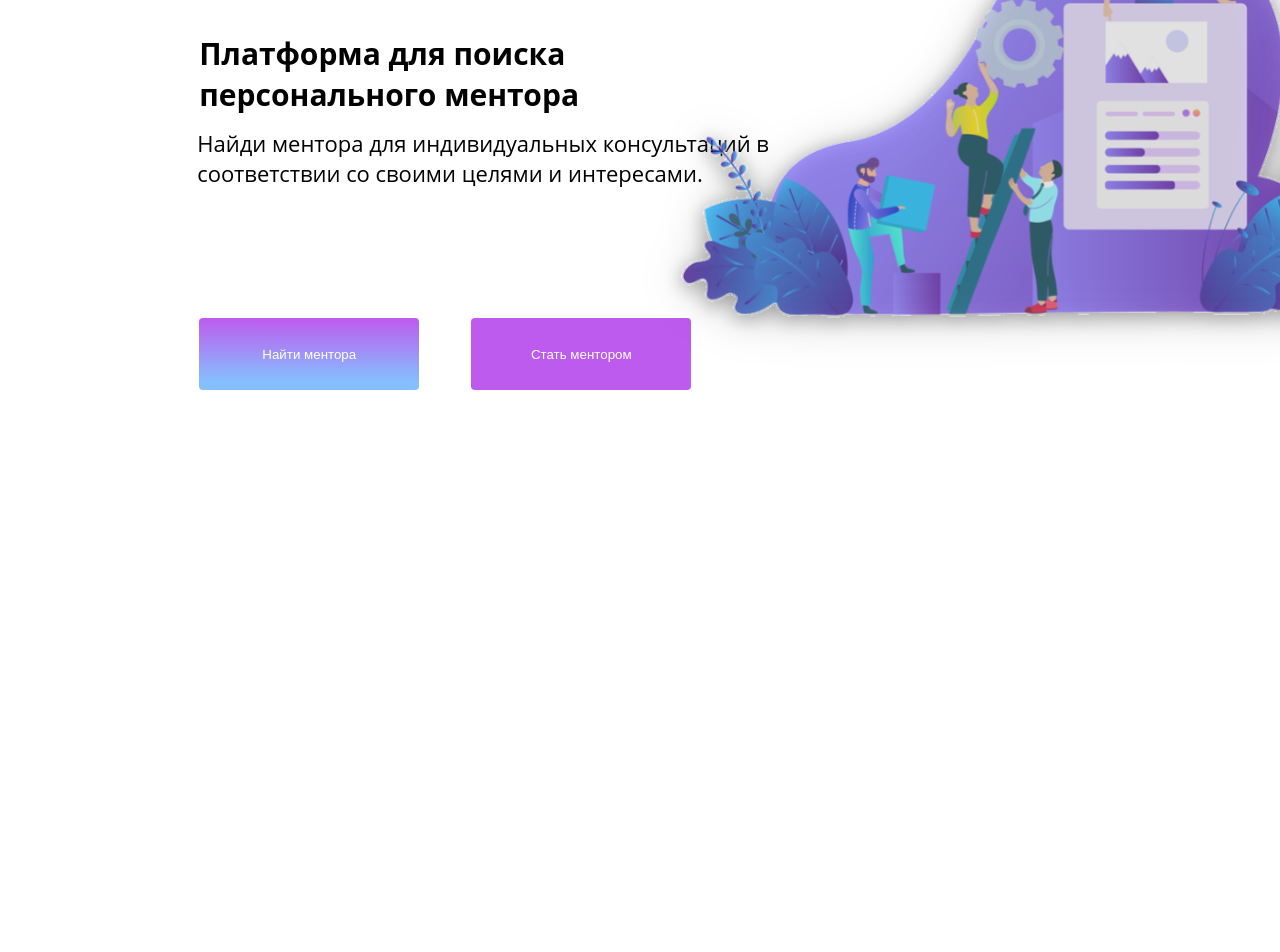
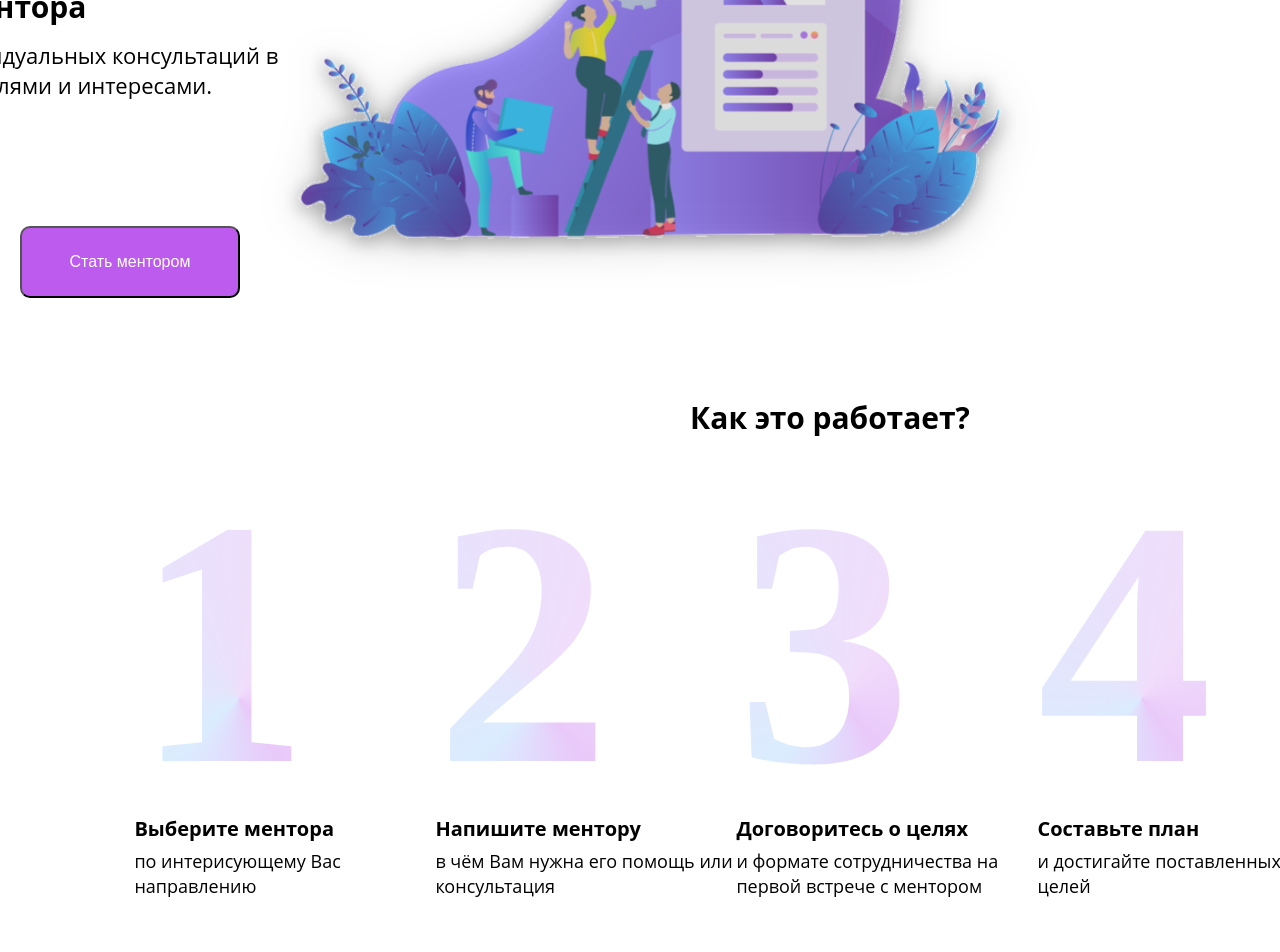
Before and after one commit to comebackmagistr/mentor4me, a React (Create React App) app in the folder client/: page / in a window 1280 px wide. Shown: the part 260-1212 px from the top of the page. Before the commit the page ends 889 px from the top, so only its background shows below. Built offline with nearby package versions, Linux system fonts and the light colour scheme; no server answers.

Commit message:
almost done style.css

```diff
--- a/client/src/App.css
+++ b/client/src/App.css
@@ -131,17 +131,3 @@ margin-right: 2em;
 margin-left: 2em;
 white-space: nowrap;
   }
-
-  .titleOne {
-    position: absolute;
-    width: 563px;
-    height: 70px;
-    left: 121px;
-    top: 241px;
-    font-family: 'Open Sans';
-    font-style: normal;
-    font-weight: 700;
-    font-size: 30px;
-    line-height: 41px;
-    color: #000000;
-}
--- a/client/src/components/MainPage/MainPage.css
+++ b/client/src/components/MainPage/MainPage.css
@@ -1,18 +1,22 @@
+.mainPage {
+    position: relative;
+}
+.headerWrapper {
+    display: flex;
+    justify-content: flex-end;
+    max-height: 837.28px;
 
-.mentorHeader {
-    position: absolute;
-    width: 1391.24px;
-    height: 837.28px;
-    left: 78.27px;
-    top: 52px;
+}
+.mentorLeft {
+    margin-top: 130px;
 }
 
 .mentorPhoto {
-    margin-left: 120px;
+    transform: translate(-50px, -20px);
+
 }
 
 .imgMentor {
-    position: absolute;
     width: 866px;
     height: 538px;
     left: 534px;
@@ -21,11 +25,9 @@
 }
 
 .contentText {
-    position: absolute;
+    margin-top: 25px;
     width: 573px;
     height: 117px;
-    left: 119px;
-    top: 336px;
     font-family: 'Open Sans';
     font-style: normal;
     font-weight: 400;
@@ -33,29 +35,153 @@
     line-height: 30px;
     color: #000000;
 }
+.contentButton {
+    display: flex;
+    flex-direction: row;
+    margin-top: 12%;
+    height: 72px;
+}
 .buttonLeft {
-    border-style: none;
-    cursor: pointer;
-    color: #FFFFFF;
-    position: absolute;
-    width: 220px;
     height: 72px;
     left: 121px;
     top: 526px;
+    width: 220px;
     background: linear-gradient(180deg, #BD5BEE 0%, rgba(0, 120, 252, 0.48) 87.92%);
-    border-radius: 4px;
+    border-radius: 10px;
+    margin-right: 7em;
 }
 
 .buttonRight {
-    border-style: none;
-    cursor: pointer;
-    color: #FFFFFF;
     box-sizing: border-box;
-    position: absolute;
-    width: 220px;
     height: 72px;
     left: 393px;
     top: 526px;
+    width: 220px;
+    background: #BD5BEE;
+    border-radius: 10px;
+}
+
+.buttonLeft:hover, .buttonRight:hover {
+    cursor: pointer;
+    color: white;
+    font-weight: bold;
+    text-transform: uppercase;
+    text-decoration: bold;
+    background-image: radial-gradient(ellipse farthest-corner at 50% 50%, #c702f8,rgba(2, 0, 109, 0.521)); /* Радиальный градиент, переход цвета от центра к краям */
+}
+
+.textButton {
+    font-weight: 400;
+    color: white;
+    font-size: 16px;
+}
+
+/* ////// second block */
+
+.middleWrapper {
+    /* display: flex; */
+    width: 1391.24px;
+    min-height: 660px;
+    left: 78.27px;
+    top: 52px;
+}
+.numberContainer {
+    display: flex;
+
+}
+
+.titleOne {
+    width: 563px;
+    height: 70px;
+    left: 121px;
+    top: 261px;
+    font-family: 'Open Sans';
+    font-style: normal;
+    font-weight: 700;
+    font-size: 30px;
+    line-height: 41px;
+    color: #000000;
+}
+
+.titleOne_center {
+    margin: 0 auto;
+    margin-top: 40px;
+    font-family: 'Open Sans';
+    font-style: normal;
+    font-weight: 700;
+    font-size: 30px;
+    line-height: 41px;
+    text-align: center;
+    color: #000000;
+}
+
+
+.number {
+    width: 209px;
+    height: 377px;
+    left: 157px;
+    top: 900px;
+
+    font-family: 'Raleway';
+    font-style: normal;
+    font-weight: 700;
+    font-size: 350px;
+    line-height: 411px;
+
+    background: conic-gradient(from 180deg at 50% 68.9%, rgba(189, 91, 238, 0.33) -35.56deg, rgba(0, 120, 252, 0.14) 46.32deg, rgba(189, 91, 238, 0.21) 213.38deg, rgba(189, 91, 238, 0.33) 324.44deg, rgba(0, 120, 252, 0.14) 406.32deg);
+    -webkit-background-clip: text;
+    -webkit-text-fill-color: transparent;
+    background-clip: text;
+}
+
+.titleNumber {
+    width: 255px;
+    height: 34px;
+    left: 120px;
+    top: 1054px;
+    font-family: 'Open Sans';
+    font-style: normal;
+    font-weight: 700;
+    font-size: 20px;
+    line-height: 27px;
+    color: #000000;
+}
+.numberText{
+    width: 301px;
+    height: 69px;
+    left: 120px;
+    top: 1101px;
+    font-family: 'Open Sans';
+    font-style: normal;
+    font-weight: 400;
+    font-size: 18px;
+    line-height: 25px;
+    color: #000000;
+}
+
+.btn {
+    margin-top: 20px;
+    display: flex;
+    justify-content: center;
+}
+
+.buttonStart {
+    border-radius: 10px;
+    position: absolute;
+    width: 248px;
+    height: 72px;
+    left: 592px;
+    left: 573px;
+    top: 1365px;
+
     background: #BD5BEE;
     border-radius: 4px;
+  }
+ .buttonStart:hover {
+    cursor: pointer;
+    color: white;
+    font-weight: bold;
+    text-transform: uppercase;
+    text-decoration: bold;
+    background-image: radial-gradient(ellipse farthest-corner at 50% 50%, #c702f8,rgba(2, 0, 109, 0.521)); /* Радиальный градиент, переход цвета от центра к краям */
 }
--- a/client/src/components/MainPage/MainPage.jsx
+++ b/client/src/components/MainPage/MainPage.jsx
@@ -1,12 +1,13 @@
 import React from 'react';
 import '../../App.css';
 import './MainPage.css';
+import MentorPage from './MentorPage';
 
 export default function MainPage() {
   return (
-    <div className="mentorHeader">
-      <div className="container">
-        <div className="mentorWrapper">
+    <section className="mainPage">
+
+      <div className="headerWrapper">
         <div className="mentorLeft">
           <div className="titleOne">
             Платформа для поиска
@@ -17,15 +18,70 @@ export default function MainPage() {
             Найди ментора для индивидуальных консультаций в соответствии со своими целями и интересами.
           </div>
           <div className="contentButton">
-              <button onClick="" className="buttonLeft" type="button">Найти ментора</button>
-              <button onClick="" className="buttonRight" type="button">Стать ментором</button>
+            <button onClick="" className="buttonLeft" type="button"><span className="textButton">Найти ментора</span></button>
+            <button onClick="" className="buttonRight" type="button"><span className="textButton">Стать ментором</span></button>
           </div>
         </div>
         <div className="mentorPhoto">
           <img className="imgMentor" src="/images/mentorHeader.svg" alt="1" />
         </div>
       </div>
+
+      <div className="middleWrapper">
+        <div className="titleOne_center">
+          Как это работает?
+        </div>
+
+        <div className="numberContainer">
+          <div className="numberBlock">
+            <div className="number">1</div>
+            <div className="titleNumber">
+              Выберите ментора
+            </div>
+            <div className="numberText">
+              по интерисующему Вас направлению
             </div>
           </div>
+
+          <div className="numberBlock">
+            <div className="number">2</div>
+            <div className="titleNumber">
+              Напишите ментору
+            </div>
+            <div className="numberText">
+              в чём Вам нужна его помощь или консультация
+            </div>
+          </div>
+
+          <div className="numberBlock">
+            <div className="number">3</div>
+            <div className="titleNumber">
+              Договоритесь о целях
+            </div>
+            <div className="numberText">
+              и формате сотрудничества на первой встрече с ментором
+            </div>
+          </div>
+
+          <div className="numberBlock">
+            <div className="number">4</div>
+            <div className="titleNumber">
+              Составьте план
+            </div>
+            <div className="numberText">
+              и достигайте поставленных целей
+            </div>
+          </div>
+          <div className="btn">
+            <button onClick="" className="buttonStart" type="submit"><span className="textButton">Начать</span></button>
+          </div>
+
+        </div>
+
+      </div>
+
+      <MentorPage />
+
+    </section>
   );
 }
--- a/client/src/components/MainPage/MentorPage/Mentor.css
+++ b/client/src/components/MainPage/MentorPage/Mentor.css
@@ -3,6 +3,8 @@
     margin: 0 auto;
 }
 .mentorBlock {
+    margin-top: 550px;
+    /* margin-top: 1500px; */
     padding-bottom: 71px;
 }
 
```
Also changed, not shown: 2 other files (tests, documents, lock files or other folders). Lines whose indentation alone changed are shown as unchanged.
